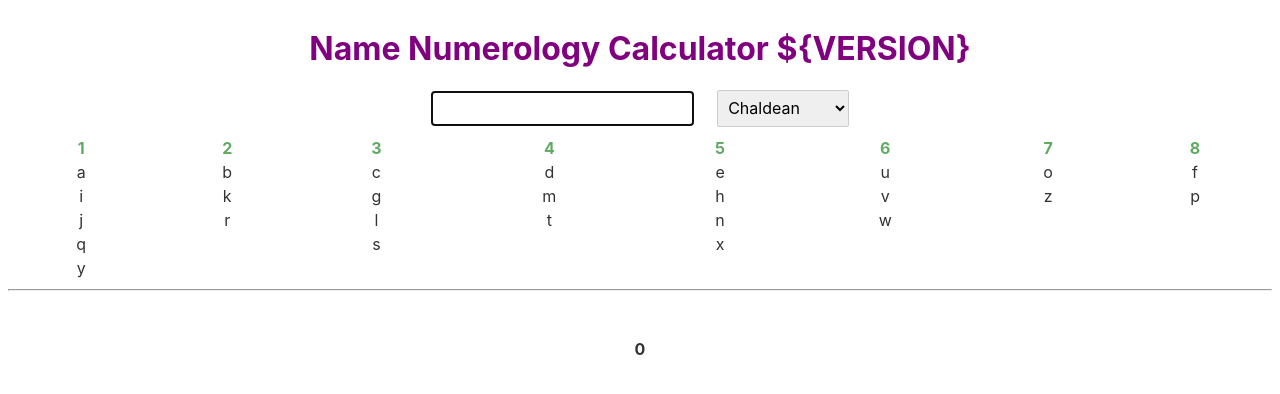
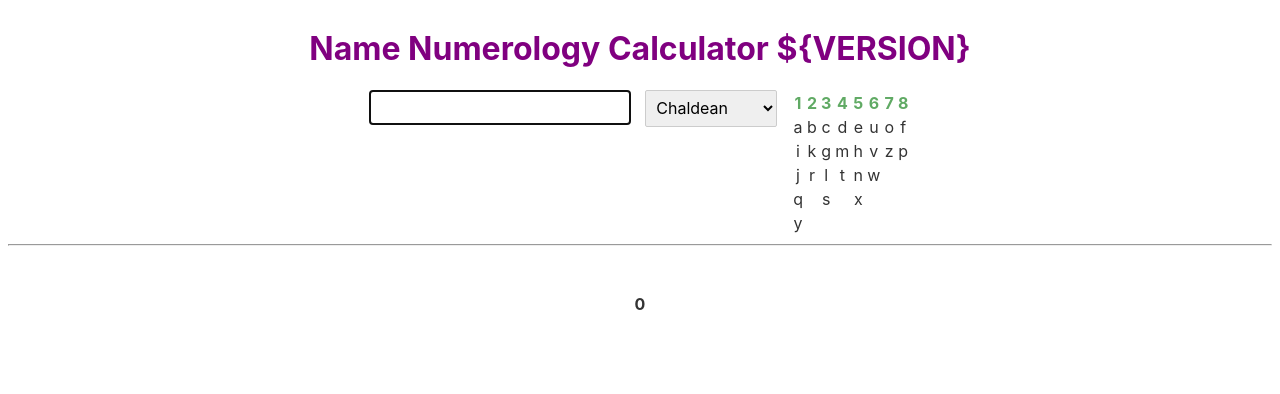
Before and after one commit to jzillmann/namenum, a Svelte app: page / in a window 1280 px wide. Shown: the top 394 px of the page. Built offline with nearby package versions, Linux system fonts and the light colour scheme.

Commit message:
Change layout

```diff
--- a/src/App.svelte
+++ b/src/App.svelte
@@ -76,6 +76,7 @@
 
 <div class="centered">
     <form>
+        <div style="display:flex; flex-direction: row; justify-content: center; align-items: flex-start">
             <input bind:value={name} type="text" autofocus autocomplete="off" autocorrect="off" autocapitalize="off"
                 spellcheck="false" />
             &nbsp;&nbsp;&nbsp;
@@ -83,7 +84,7 @@
                 <option value="Chaldean">Chaldean</option>
                 <option value="Phytagorean">Phytagorean</option>
             </select>
-        <div style="display:flex; flex-direction: column; justify-content: center">
+            &nbsp;&nbsp;&nbsp;
             <CharacterMapping {numberMapping} />
         </div>
     </form>
```
Lines whose indentation alone changed are shown as unchanged.
